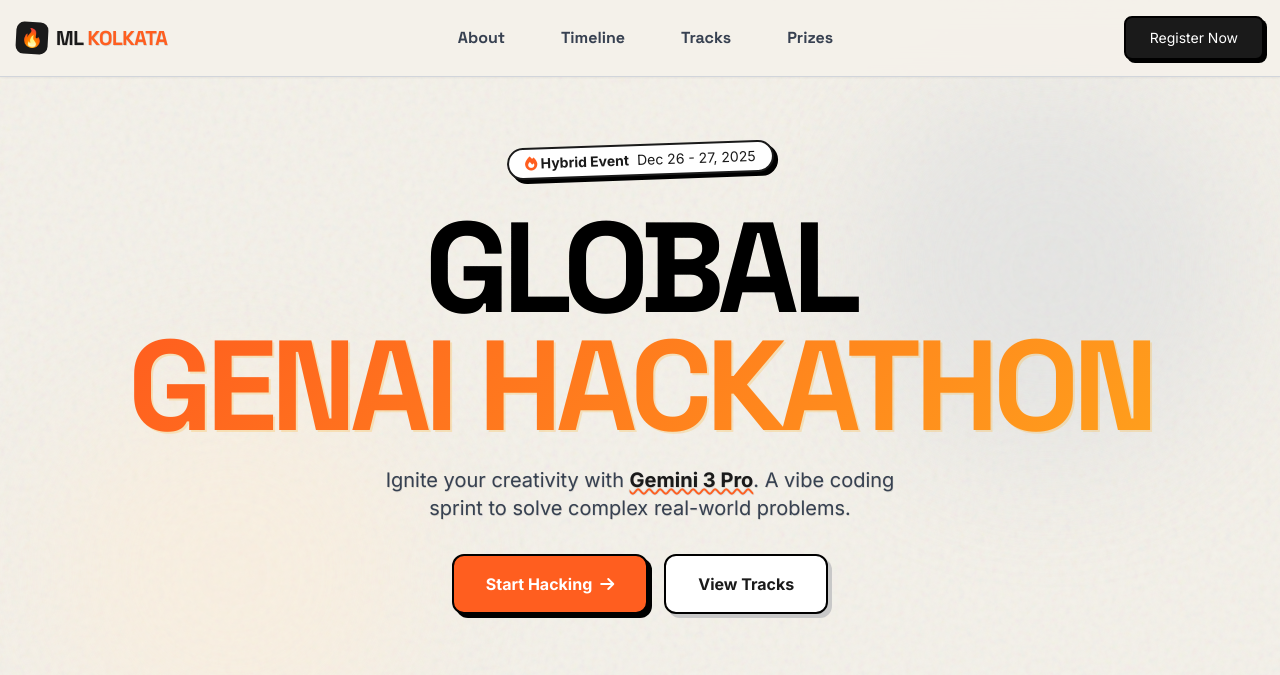
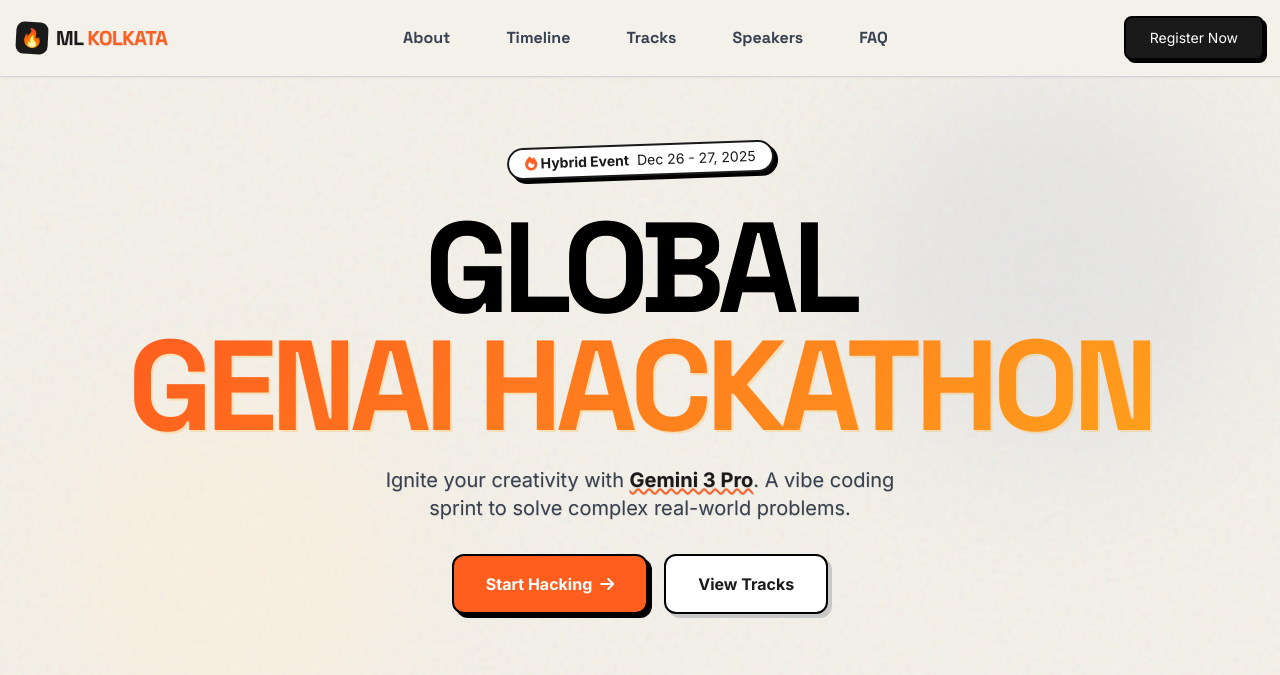
Before and after one commit to tfugkol/hackathon, a plain HTML site: page index.html in a window 1280 px wide. Shown: the top 675 px of the page. Drawn offline with nearby package versions, Linux system fonts and the light colour scheme.

Commit message:
Update navigation and add speakers section

```diff
--- a/index.html
+++ b/index.html
@@ -152,7 +152,8 @@
                     <li><a href="#about" class="block py-2 px-3 text-gray-700 font-bold hover:text-sketch-flame transition-colors font-display">About</a></li>
                     <li><a href="#timeline" class="block py-2 px-3 text-gray-700 font-bold hover:text-sketch-flame transition-colors font-display">Timeline</a></li>
                     <li><a href="#tracks" class="block py-2 px-3 text-gray-700 font-bold hover:text-sketch-flame transition-colors font-display">Tracks</a></li>
-                    <li><a href="#prizes" class="block py-2 px-3 text-gray-700 font-bold hover:text-sketch-flame transition-colors font-display">Prizes</a></li>
+                    <li><a href="#speakers" class="block py-2 px-3 text-gray-700 font-bold hover:text-sketch-flame transition-colors font-display">Speakers</a></li>
+                    <li><a href="#faq" class="block py-2 px-3 text-gray-700 font-bold hover:text-sketch-flame transition-colors font-display">FAQ</a></li>
                 </ul>
             </div>
         </div>
@@ -420,7 +421,7 @@
     </section>
 
     <!-- Speakers & Judges -->
-    <section class="py-20 bg-white/30">
+    <section id="speakers" class="py-20 bg-white/30">
         <div class="max-w-screen-xl px-4 mx-auto text-center">
             <h2 class="text-3xl font-bold text-sketch-dark mb-12 reveal font-display charcoal-heading">Speakers & Judges</h2>
             <div class="grid grid-cols-2 md:grid-cols-3 lg:grid-cols-6 gap-8 reveal">
```
